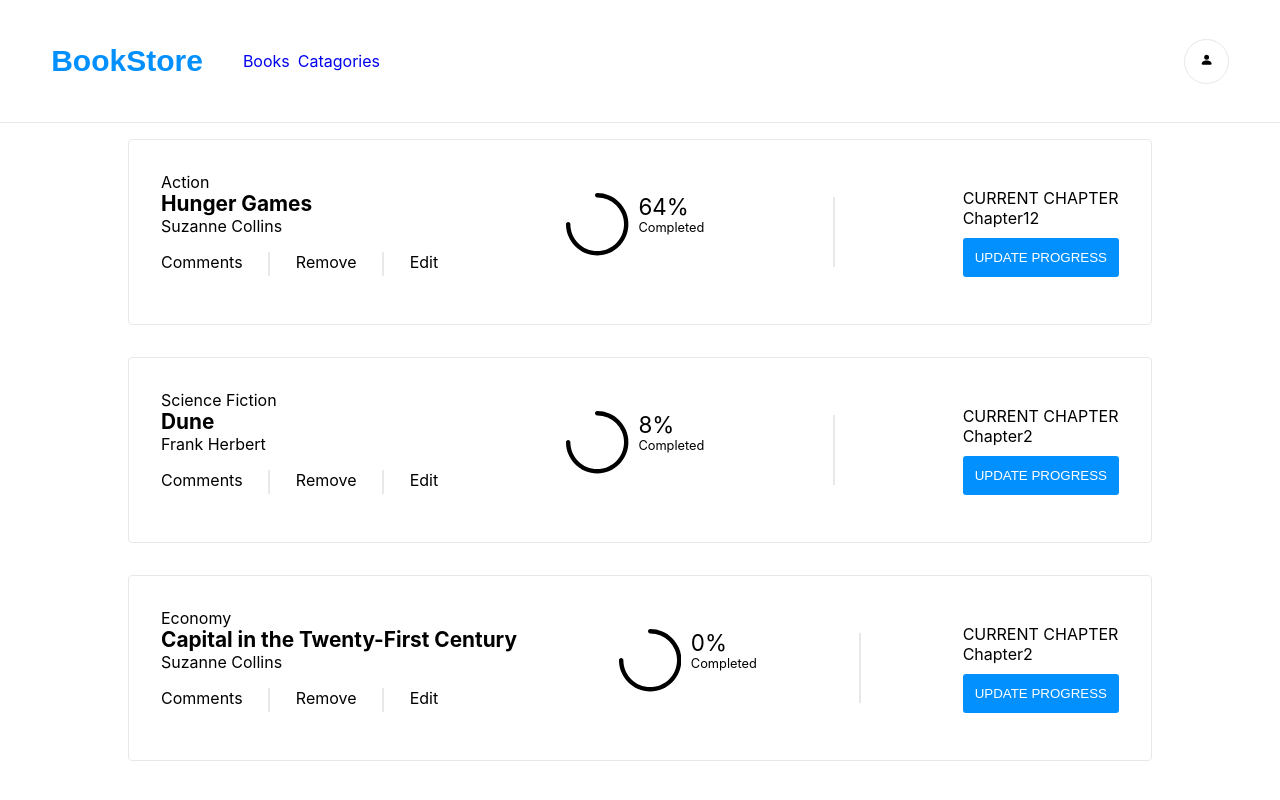
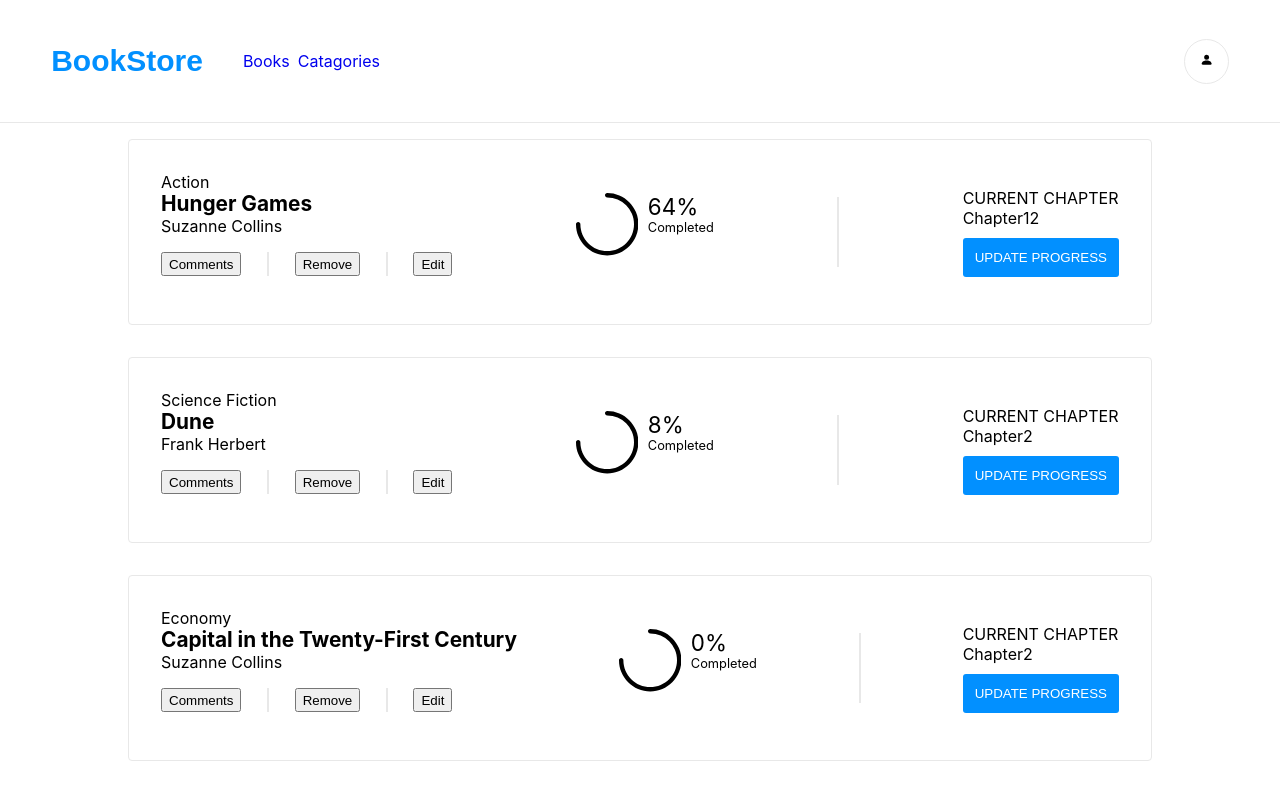
Before and after one commit to IamYunusAli/bookstore, a React (Create React App) app: page / in a window 1280 px wide. Shown: the top 800 px of the page. Built offline with nearby package versions, Linux system fonts and the light colour scheme.

Commit message:
Add Remove functionality

```diff
--- a/src/components/Book.js
+++ b/src/components/Book.js
@@ -1,11 +1,17 @@
 import { AiOutlineLoading3Quarters } from 'react-icons/ai';
+import { useDispatch } from 'react-redux';
+import PropTypes from 'prop-types';
+import { REMOVEBOOKS } from '../redux/books/book';
 import './components.css';
-import PropTypes from 'prop-types';
 
 const Books = (props) => {
+  const dispatch = useDispatch();
   const {
-    title, author, percent, chapter, genere,
+    id, title, author, percent, chapter, genere,
   } = props;
+  const removebook = () => {
+    dispatch(REMOVEBOOKS(id));
+  };
   return (
     <>
       <div className="container">
@@ -19,11 +25,11 @@
 
             <div className="desc-option">
               <ul className="list-unstyled">
-                <li>Comments</li>
+                <button type="button"><li>Comments</li></button>
                 <div className="detail-divider" />
-                <li>Remove</li>
+                <button type="button" onClick={removebook}><li>Remove</li></button>
                 <div className="detail-divider" />
-                <li>Edit</li>
+                <button type="button"><li>Edit</li></button>
               </ul>
             </div>
           </div>
@@ -57,6 +63,7 @@
 };
 
 Books.propTypes = {
+  id: PropTypes.string.isRequired,
   title: PropTypes.string.isRequired,
   author: PropTypes.string.isRequired,
   percent: PropTypes.number.isRequired,
```
